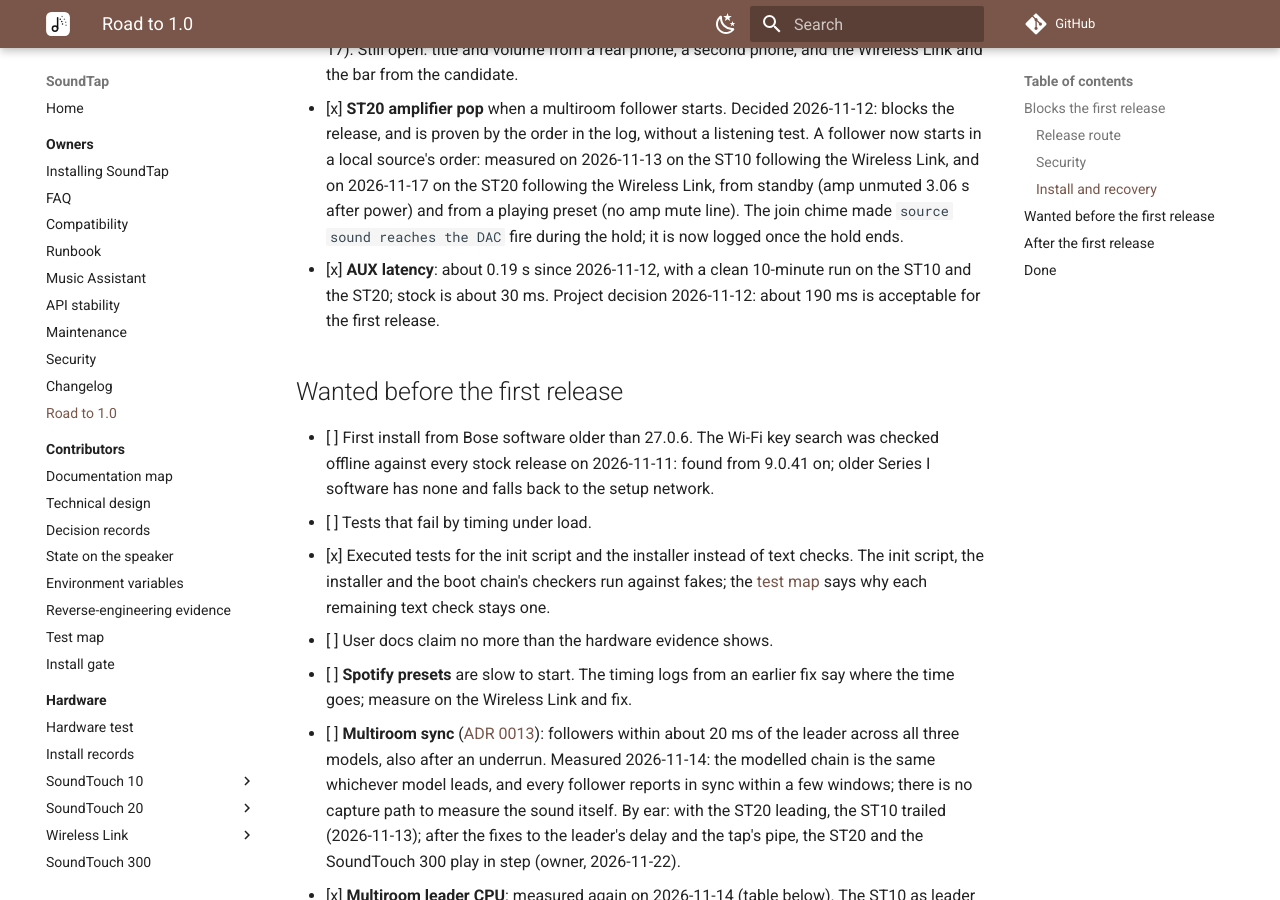
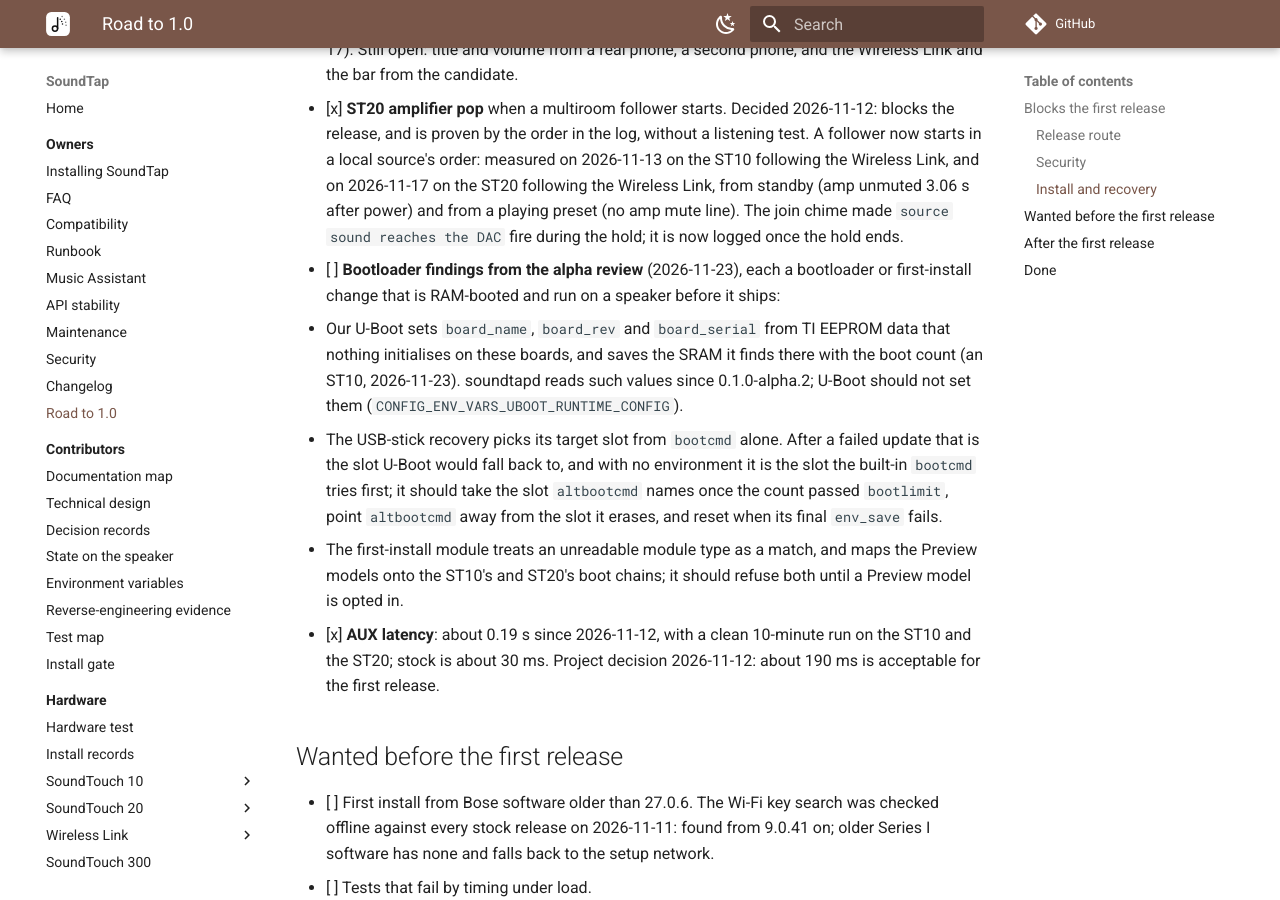
Before and after one commit to stein155/soundtap, an MkDocs documentation site: the page built from docs/owners/roadmap.md, in a window 1280 px wide and 900 px high, scrolled down 3406 px. Built offline with MkDocs 1.6.1 and Material for MkDocs 9.7.7, drawn with Linux system fonts in a browser that asks for light colours; comment, search, counter and statistics services are not loaded.

Commit message:
docs(roadmap): the bootloader findings of the alpha review

```diff
--- a/docs/owners/roadmap.md
+++ b/docs/owners/roadmap.md
@@ -132,6 +132,20 @@ like the other three ([install records](../hardware/install-records.md#soundtouc
       on the ST20 following the Wireless Link, from standby (amp unmuted 3.06 s after power)
       and from a playing preset (no amp mute line). The join chime made `source sound reaches
       the DAC` fire during the hold; it is now logged once the hold ends.
+- [ ] **Bootloader findings from the alpha review** (2026-11-23), each a bootloader or
+      first-install change that is RAM-booted and run on a speaker before it ships:
+  - Our U-Boot sets `board_name`, `board_rev` and `board_serial` from TI EEPROM data that
+    nothing initialises on these boards, and saves the SRAM it finds there with the boot
+    count (an ST10, 2026-11-23). soundtapd reads such values since 0.1.0-alpha.2; U-Boot
+    should not set them (`CONFIG_ENV_VARS_UBOOT_RUNTIME_CONFIG`).
+  - The USB-stick recovery picks its target slot from `bootcmd` alone. After a failed update
+    that is the slot U-Boot would fall back to, and with no environment it is the slot the
+    built-in `bootcmd` tries first; it should take the slot `altbootcmd` names once the count
+    passed `bootlimit`, point `altbootcmd` away from the slot it erases, and reset when its
+    final `env_save` fails.
+  - The first-install module treats an unreadable module type as a match, and maps the
+    Preview models onto the ST10's and ST20's boot chains; it should refuse both until a
+    Preview model is opted in.
 - [x] **AUX latency**: about 0.19 s since 2026-11-12, with a clean 10-minute run on
       the ST10 and the ST20; stock is about 30 ms. Project decision 2026-11-12: about 190 ms
       is acceptable for the first release.
```
